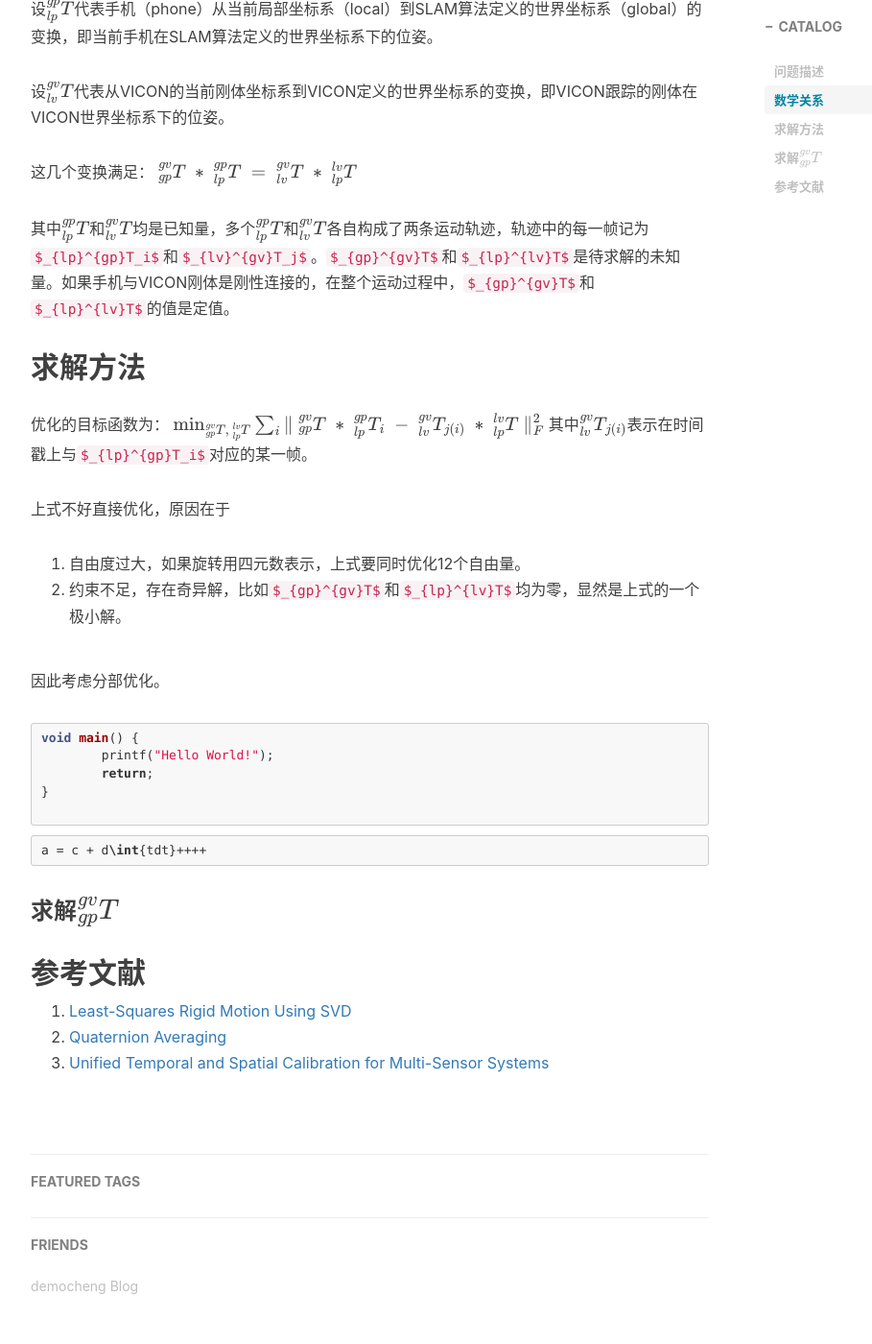
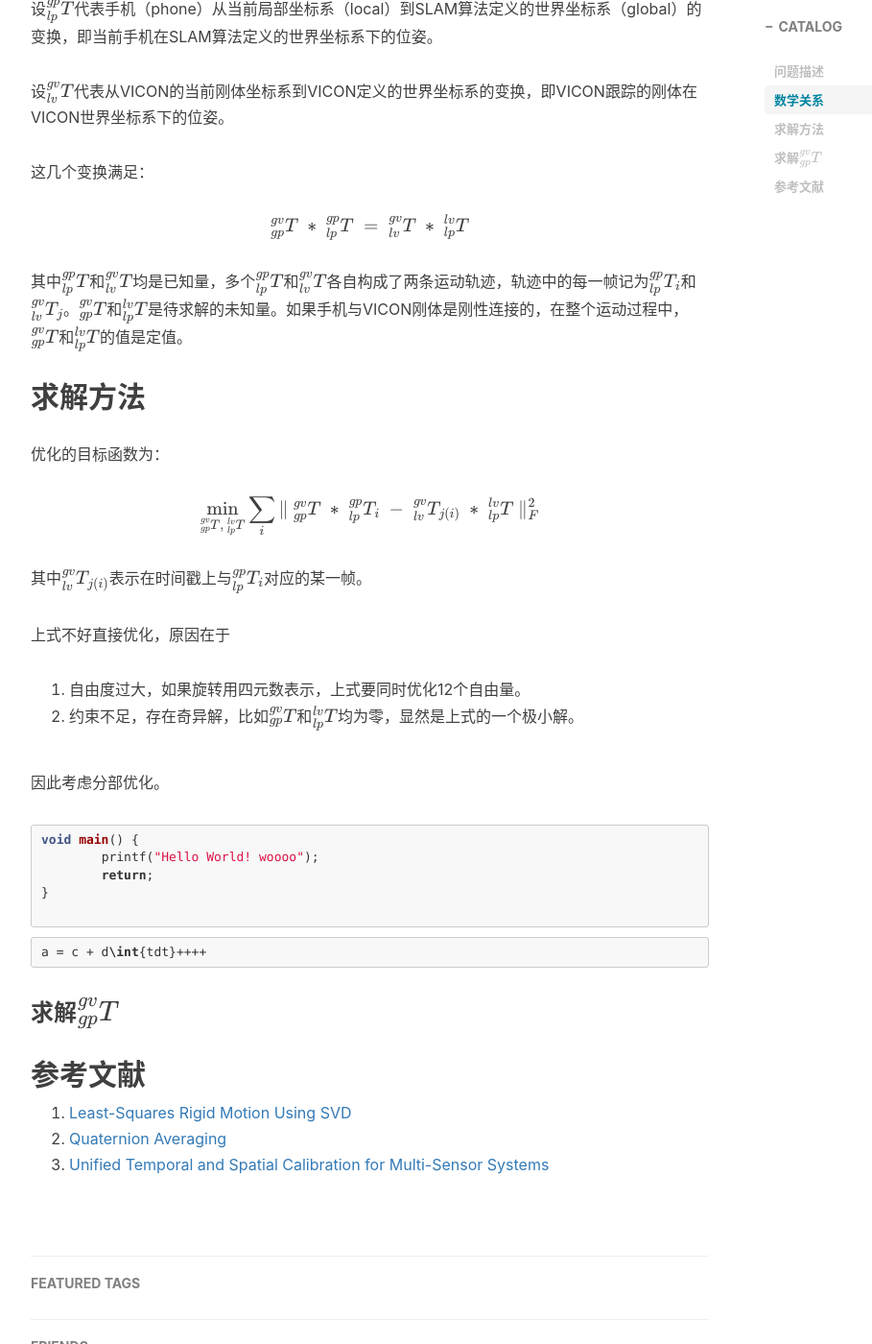
Before and after one commit to aipiano/aipiano.github.io, a Jekyll site: the page built from _posts/2019-01-08-SLAM轨迹拟合.md, in a window 1280 px wide and 1400 px high, scrolled down 875 px. Shown: the whole window at 96% size, without its empty margins (233-1142 px from the left). Built offline with Jekyll 4.4.1, drawn with Linux system fonts in a browser that asks for light colours; nearby versions of some CDN libraries; formulas are drawn with MathJax 3; comment, search, counter and statistics services are not loaded.

Commit message:
make block math work

````diff
--- a/_posts/2019-01-08-SLAM轨迹拟合.md
+++ b/_posts/2019-01-08-SLAM轨迹拟合.md
@@ -25,29 +25,32 @@ SLAM中常常碰到对齐（align）两个不同设备采集的轨迹的问题
 
 
 这几个变换满足：
+
 $$
 _{gp}^{gv}T\ *\ _{lp}^{gp}T\ =\ _{lv}^{gv}T\ *\ _{lp}^{lv}T
 $$
 
-其中$$_{lp}^{gp}T$$和$$_{lv}^{gv}T$$均是已知量，多个$$_{lp}^{gp}T$$和$$_{lv}^{gv}T$$各自构成了两条运动轨迹，轨迹中的每一帧记为`$_{lp}^{gp}T_i$`和`$_{lv}^{gv}T_j$`。`$_{gp}^{gv}T$`和`$_{lp}^{lv}T$`是待求解的未知量。如果手机与VICON刚体是刚性连接的，在整个运动过程中，`$_{gp}^{gv}T$`和`$_{lp}^{lv}T$`的值是定值。
+其中$$_{lp}^{gp}T$$和$$_{lv}^{gv}T$$均是已知量，多个$$_{lp}^{gp}T$$和$$_{lv}^{gv}T$$各自构成了两条运动轨迹，轨迹中的每一帧记为$$_{lp}^{gp}T_i$$和$$_{lv}^{gv}T_j$$。$$_{gp}^{gv}T$$和$$_{lp}^{lv}T$$是待求解的未知量。如果手机与VICON刚体是刚性连接的，在整个运动过程中，$$_{gp}^{gv}T$$和$$_{lp}^{lv}T$$的值是定值。
 
 
 ## 求解方法
 优化的目标函数为：
+
 $$
 \min_{_{gp}^{gv}T,\ _{lp}^{lv}T} \sum_{i}\Vert\ _{gp}^{gv}T\ *\ _{lp}^{gp}T_i\ -\ _{lv}^{gv}T_{j(i)}\ *\ _{lp}^{lv}T\ \Vert_F^2
 $$
-其中$$_{lv}^{gv}T_{j(i)}$$表示在时间戳上与`$_{lp}^{gp}T_i$`对应的某一帧。
+
+其中$$_{lv}^{gv}T_{j(i)}$$表示在时间戳上与$$_{lp}^{gp}T_i$$对应的某一帧。
 
 上式不好直接优化，原因在于
 1. 自由度过大，如果旋转用四元数表示，上式要同时优化12个自由量。
-2. 约束不足，存在奇异解，比如`$_{gp}^{gv}T$`和`$_{lp}^{lv}T$`均为零，显然是上式的一个极小解。
+2. 约束不足，存在奇异解，比如$$_{gp}^{gv}T$$和$$_{lp}^{lv}T$$均为零，显然是上式的一个极小解。
 
 因此考虑分部优化。
 
 ```cpp
 void main() {
-	printf("Hello World!");
+	printf("Hello World! woooo");
 	return;
 }
 
````
